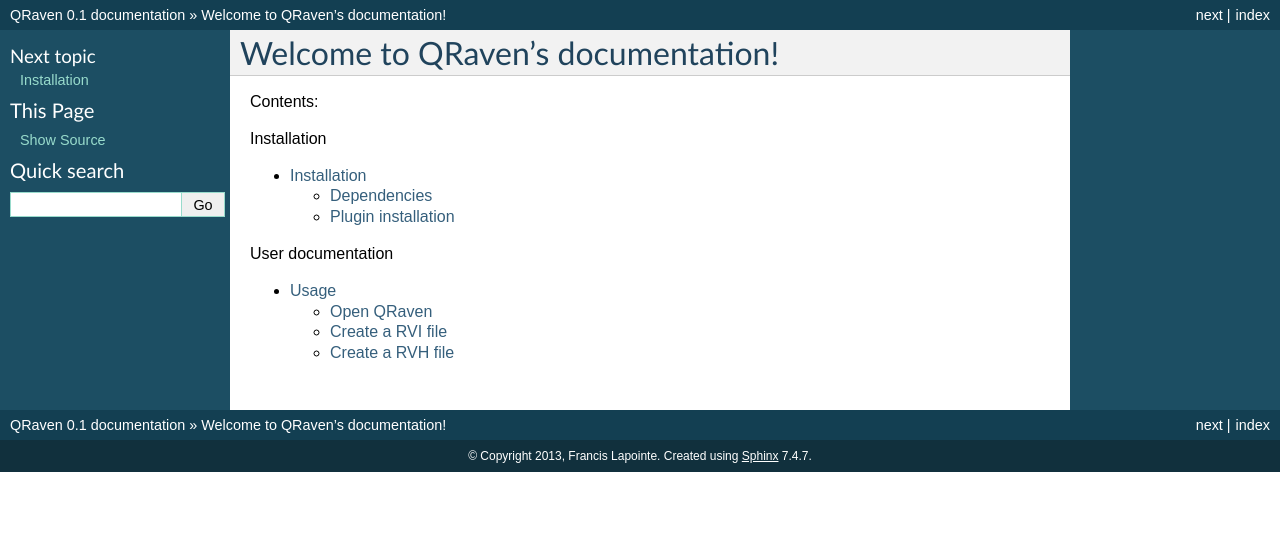
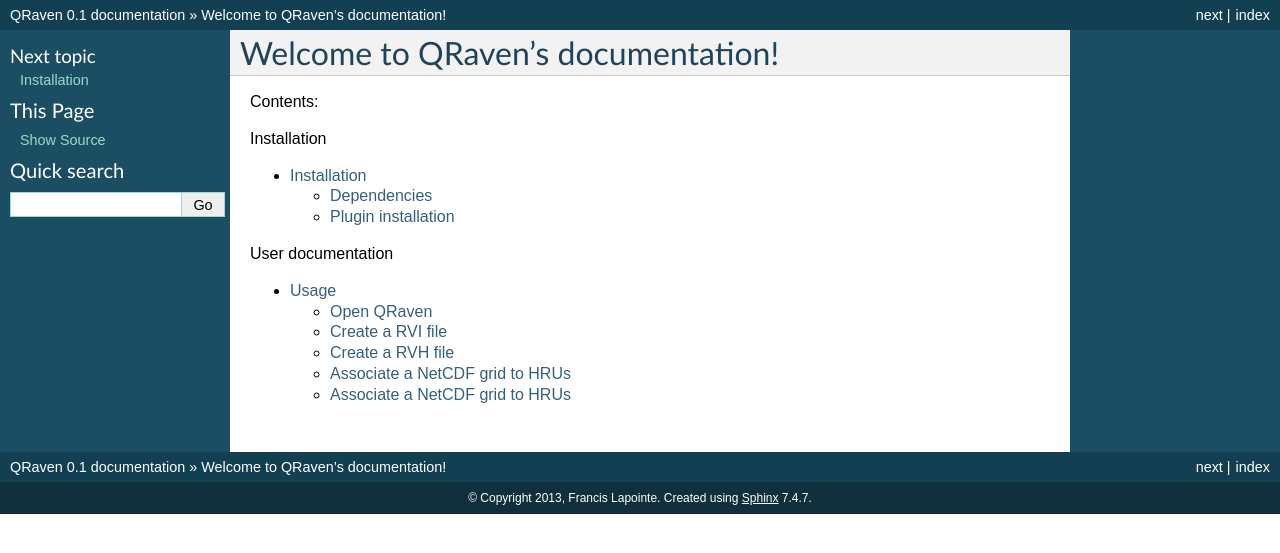
Before and after one commit to Scriptbash/QRaven, a Sphinx documentation site: the page built from qraven/help/source/index.rst, in a window 1280 px wide. Shown: the top 553 px of the page. Built offline with Sphinx 7.4.7, drawn with Linux system fonts in a browser that asks for light colours; formulas are drawn with MathJax 3; pages that are not in the unit, such as notebooks, are missing from menus.

Commit message:
update docs

```diff
--- a/qraven/help/source/installation.rst
+++ b/qraven/help/source/installation.rst
@@ -1,5 +1,5 @@
 Installation
-=====
+============
 
 .. _Installation:
 
@@ -25,7 +25,7 @@
 
 
 Plugin installation
---------------
+-------------------
 Now that QGIS is installed, simply download the latest release of QRaven here:
 `https://github.com/Scriptbash/QRaven/releases/latest/download/qraven.zip <https://github.com/Scriptbash/QRaven/releases/latest/download/qraven.zip>`_
 
--- a/qraven/help/source/usage.rst
+++ b/qraven/help/source/usage.rst
@@ -5,24 +5,42 @@
 
 
 Open QRaven
-------------
-Click on the QRaven icon in your toolbar image or go in the "Plugins" menu, select the QRaven option and click on "Generate Raven input files"
+-----------
+.. |qrvn_ico| image:: https://github.com/Scriptbash/QRaven/blob/main/qraven/icon.png?raw=true
+  :width: 20
+
+Click on the QRaven icon in your toolbar |qrvn_ico| or go in the "Plugins" menu, select the QRaven option and click on "Generate Raven input files"
 
 .. image:: https://user-images.githubusercontent.com/98601298/170999781-22514c96-7611-424a-b946-69fd465c5181.png
   :width: 600
 
 You will have four main tabs
 
- * :ref:`Raven RVI<Create a RVI file>`
- * :ref:`BasinMaker RVH<Create a RVH file>`
- * GridWeights
- * Run Model
+ * :ref:`Raven RVI<createRVI>`
+ * :ref:`BasinMaker RVH<createRVH>`
+ * :ref:`GridWeights<gridweights>`
+ * :ref:`Run Model<runrvn>`
+
+.. _createRVI:
 
 Create a RVI file
-------------
+-----------------
 *To-do
 
+.. _createRVH:
 
 Create a RVH file
-------------
+-----------------
 *To-do
+
+.. _gridweights:
+
+Associate a NetCDF grid to HRUs
+-----------------
+*To-do
+
+.. _runrvn:
+
+Associate a NetCDF grid to HRUs
+-----------------
+*To-do
```
